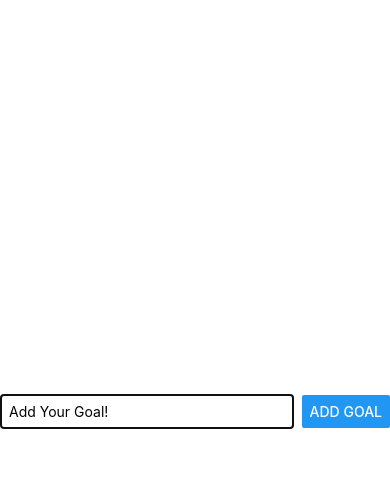
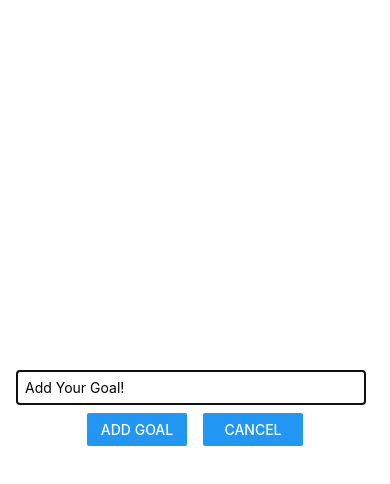
Before and after one commit to MohamedSabry000/ToDo-React-Native-App, a React Native app: screen / in a window 390 px wide. Both pictures are taken after a click on the button "ADD GOAL". Shown: the top 484 px of the page. Built offline with nearby package versions, Linux system fonts and the light colour scheme.

Commit message:
finish modal

```diff
--- a/App.js
+++ b/App.js
@@ -23,7 +23,7 @@ export default function App() {
           onPress={() => setOpenModal(true)}
         />
       }
-      <GoalInput onAddGoal={addGoalHandler} visible={openModal} />
+      <GoalInput onAddGoal={addGoalHandler} visible={openModal} onCancel={() => setOpenModal(false)} />
       <View style={styles.goalsContainer}>
         <FlatList
           data={goals}
--- a/GoalInput.js
+++ b/GoalInput.js
@@ -1,12 +1,13 @@
 import React, { useState } from "react";
 import { StyleSheet, View, Button, TextInput, I18nManager, Modal} from 'react-native';
 
-export default function GoalInput({onAddGoal, visible}) {
+export default function GoalInput({onAddGoal, visible, onCancel}) {
   const [goal, setGoal] = useState('');
 
   const addGoalHandler = () => {
     onAddGoal(goal);
     setGoal('');
+    onCancel();
   }
 
   return (
@@ -18,7 +19,14 @@ export default function GoalInput({onAddGoal, visible}) {
           value={goal}
           onChangeText={(text) => setGoal(text)}
         />
-        <Button title="Add Goal" onPress={addGoalHandler} />
+        <View style={styles.buttonContainer}>
+          <View style={styles.button}>
+            <Button title="Add Goal" onPress={addGoalHandler} />
+          </View>
+          <View style={styles.button}>
+            <Button title="Cancel" onPress={onCancel} />
+          </View>
+        </View>
       </View>
     </Modal>
   );
@@ -26,20 +34,29 @@ export default function GoalInput({onAddGoal, visible}) {
 
 const styles = StyleSheet.create({
   inputContainer: {
-    flexDirection: I18nManager.isRTL ? "row-reverse" : "row",
-    justifyContent: 'space-between',
+    flexDirection: I18nManager.isRTL ? "row-reverse" : "column",
+    justifyContent: 'center',
     alignItems: 'center',
     marginBottom: 20,
+    marginHorizontal: 20,
     borderBottomWidth: 1,
     borderBottomColor: '#ccc',
     flex: 1,
   },
   textInput: {
-    flex: 1,
     borderWidth: 1,
     borderColor: '#CCC',
-    width: '70%',
+    width: '100%',
     marginRight: 8,
     padding: 8,
   },
+  buttonContainer: {
+    flexDirection: I18nManager.isRTL ? "row-reverse" : "row",
+    marginTop: 8,
+    marginBottom: 8,
+  },
+  button: {
+    width: 100,
+    marginHorizontal: 8,
+  }
 });
```
